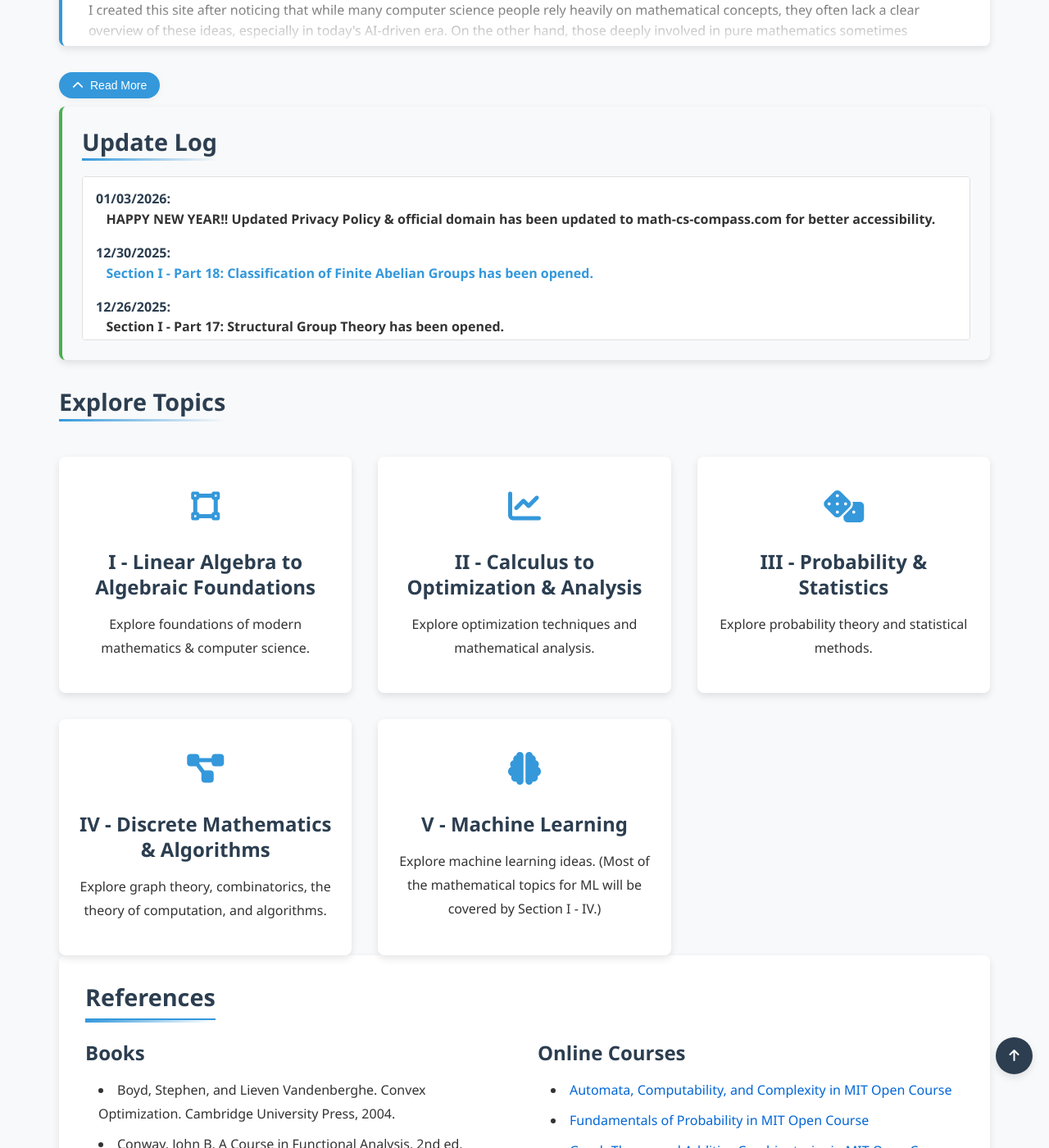
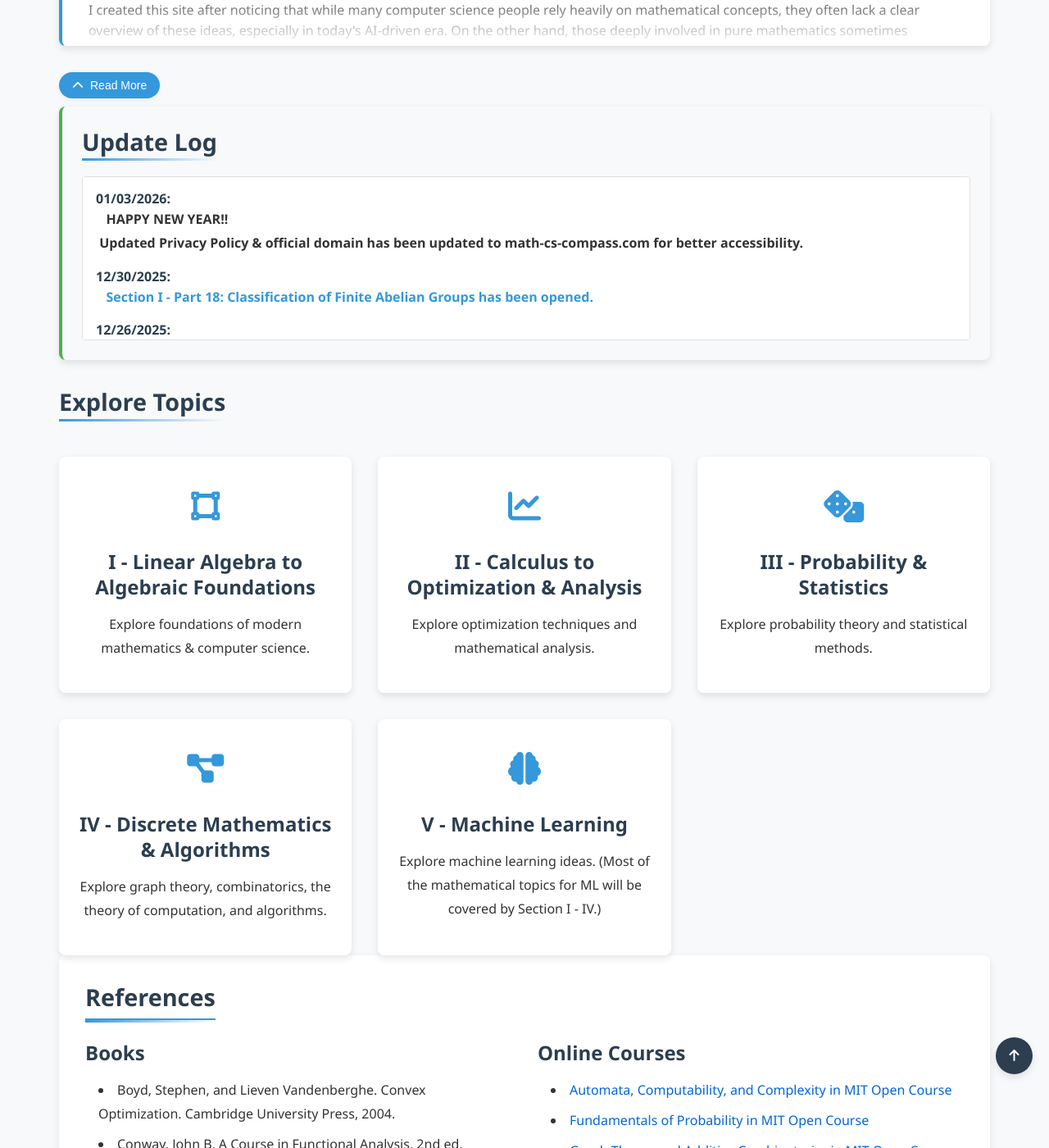
Before and after one commit to Yusukey01/yusukey01.github.io, a Jekyll site: the page built from index.html, in a window 1280 px wide and 1400 px high, scrolled down 602 px. Shown: the whole window at 82% size. Built offline with Jekyll 4.4.1, drawn with Linux system fonts in a browser that asks for light colours; part of the change alters nothing that is shown.

Commit message:
updated log section

```diff
--- a/css/styles.css
+++ b/css/styles.css
@@ -996,6 +996,10 @@
       text-decoration: underline;
   }
 
+  #update-log p {
+    white-space: pre-wrap;
+  }
+
   .references {
     background-color: var(--bg-white);
     padding: var(--spacing-lg);
--- a/updates.json
+++ b/updates.json
@@ -7,10 +7,21 @@
       "content": "Section I - Part 18: Classification of Finite Abelian Groups has been opened.",
       "url": "Mathematics/Linear_algebra/group_classification.html"
     },
-    { "date": "12/26/2025", "content": "Section I - Part 17: Structural Group Theory has been opened."},
-    { "date": "12/18/2025", "content": "Section I - Part 16: More Finite Groups has been opened."},
-    { "date": "12/06/2025", "content": "Section I - Part 15: Intro to Abstract Algebra has been updated. (Center)"},
-    { "date": "12/03/2025", "content": "Section I - Part 15: Intro to Abstract Algebra has been opend."},
+    {
+      "date": "12/26/2025",
+      "content": "Section I - Part 17: Structural Group Theory has been opened.",
+      "url": "Mathematics/Linear_algebra/group_isomorphism.html"
+    },
+    {
+      "date": "12/18/2025",
+      "content": "Section I - Part 16: More Finite Groups has been opened.",
+      "url": "Mathematics/Linear_algebra/cyclic_groups.html"
+    },
+    {
+      "date": "12/03/2025",
+      "content": "Section I - Part 15: Intro to Abstract Algebra has been opend.",
+      "url": "Mathematics/Linear_algebra/intro_groups.html"
+    },
     { "date": "11/14/2025", "content": "Section II - Part 15: Fourier Transform has been updated (Interactive demo)."},
     { "date": "11/11/2025", "content": "Section I - Part 8 & 9 have been updated (Moore-Penrose pseudo-inverse)."},
     { "date": "11/05/2025", "content": "Section I - Part 14: Graph Laplacians and Spectral Methods has been opend."},
```
